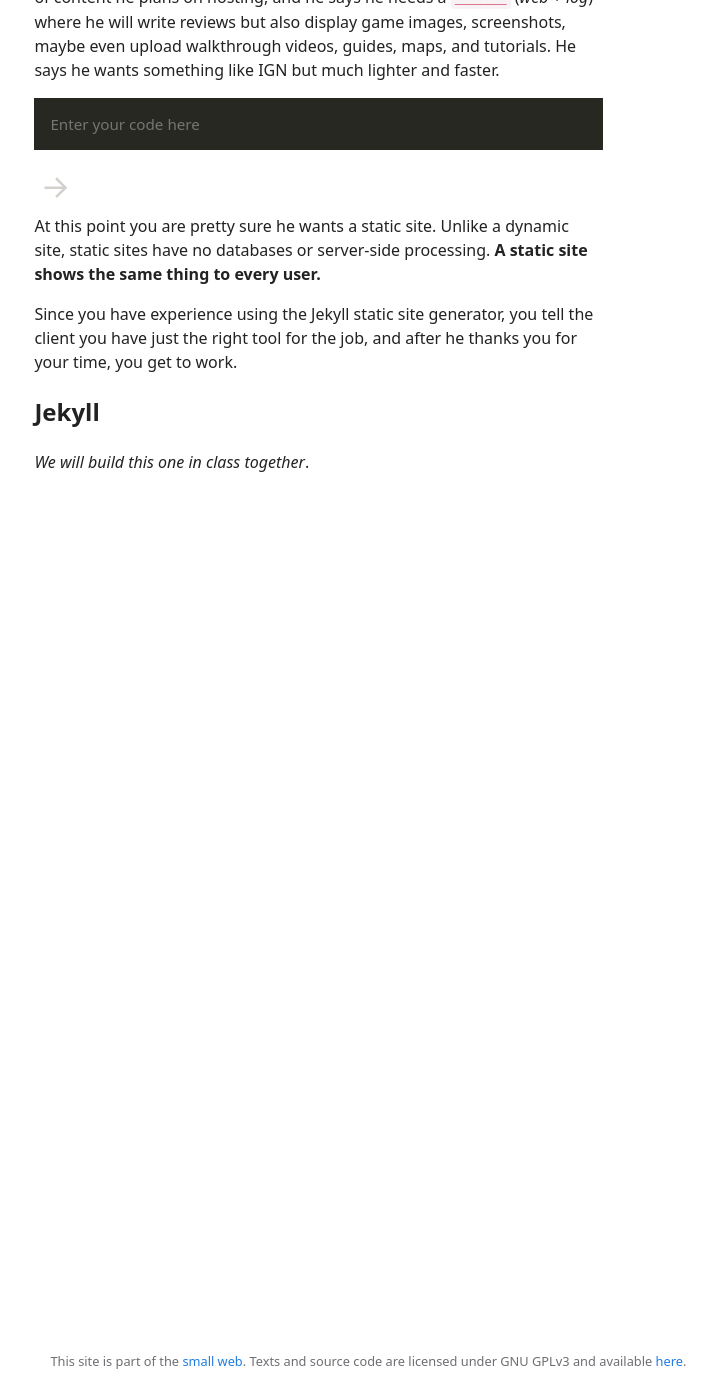
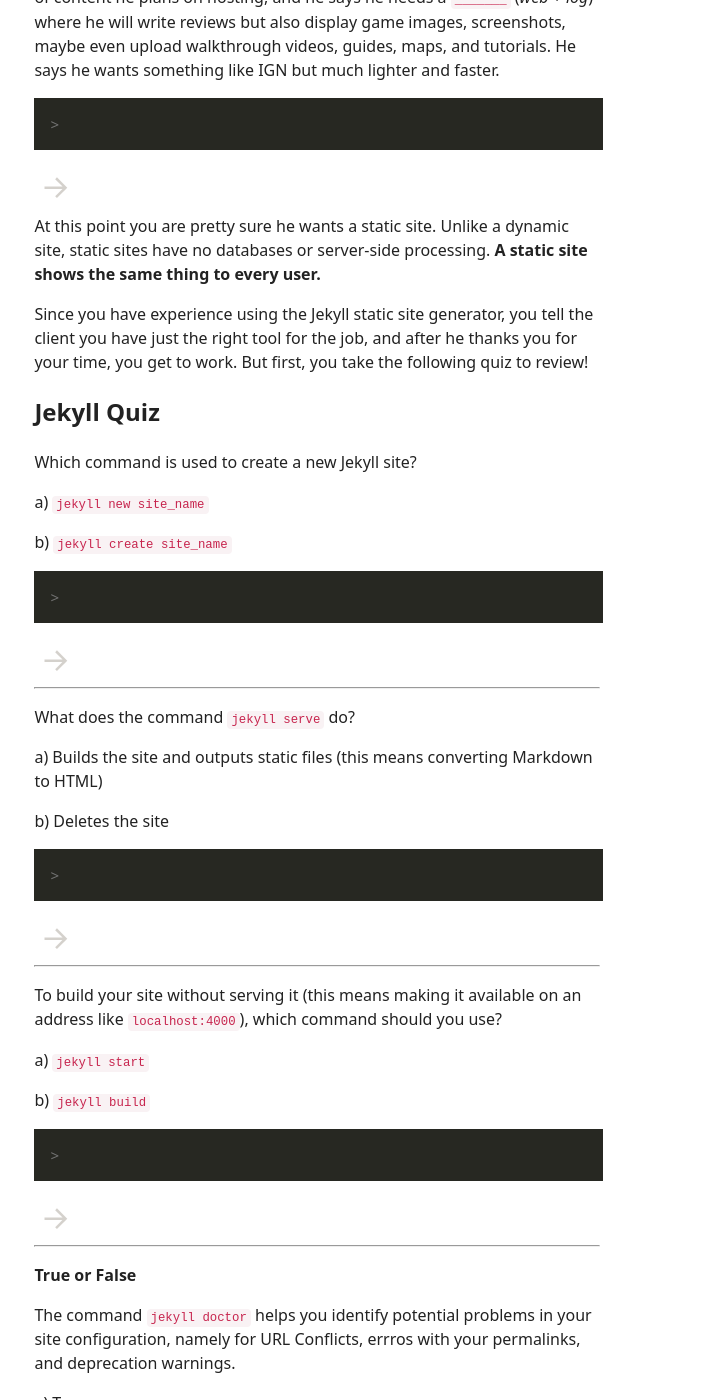
Before and after one commit to cspablocortez/cspablocortez.github.io, a Jekyll site: the page built from _posts/2024-07-30-web-hosting.md, in a window 1280 px wide and 1400 px high, scrolled down 829 px. Shown: the whole window, without its empty margins (323-1040 px from the left). Built offline with Jekyll 4.4.1, drawn with Linux system fonts in a browser that asks for light colours; some of the changed text lies outside the part shown.

Commit message:
Jekyll quiz added

```diff
--- a/_layouts/default.html
+++ b/_layouts/default.html
@@ -13,7 +13,7 @@
 
     <div class="container">
         {{ content }}
-        {% include footer.html %}
+        <!-- {% include footer.html %} -->
     </div>
 
 
--- a/_posts/2024-07-30-web-hosting.md
+++ b/_posts/2024-07-30-web-hosting.md
@@ -29,7 +29,7 @@ A client arrives at your web development firm asking if you can help him. His id
 The first thing you asked him is if he had a name for the site. He said not yet, but he definitely wants his `_______` to end with `.com`.
 
 <div style="visibility: visible;" class="lesson" data-answer="domain">
-<input type="text" class="userInput" placeholder="Enter your code here">
+<input type="text" class="userInput" placeholder="> ">
         <button class="checkBtn" onclick="checkAnswer(this)"></button>
         <p class="feedback">
         </p>
@@ -39,7 +39,7 @@ The first thing you asked him is if he had a name for the site. He said not yet,
 Next you want to know what kind of site he wants. You ask him what type of content he plans on hosting, and he says he needs a `_______` (*web* + *log*) where he will write reviews but also display game images, screenshots, maybe even upload walkthrough videos, guides, maps, and tutorials. He says he wants something like IGN but much lighter and faster.
 
 <div style="visibility: visible;" class="lesson" data-answer="blog">
-<input type="text" class="userInput" placeholder="Enter your code here">
+<input type="text" class="userInput" placeholder=">">
         <button class="checkBtn" onclick="checkAnswer(this)"></button>
         <p class="feedback">
         </p>
@@ -48,8 +48,81 @@ Next you want to know what kind of site he wants. You ask him what type of conte
 
 At this point you are pretty sure he wants a static site. Unlike a dynamic site, static sites have no databases or server-side processing. **A static site shows the same thing to every user.**
 
-Since you have experience using the Jekyll static site generator, you tell the client you have just the right tool for the job, and after he thanks you for your time, you get to work.
+Since you have experience using the Jekyll static site generator, you tell the client you have just the right tool for the job, and after he thanks you for your time, you get to work. But first, you take the following quiz to review!
 
-## Jekyll
+## Jekyll Quiz
 
-*We will build this one in class together*.
+Which command is used to create a new Jekyll site?
+
+a) `jekyll new site_name`
+
+b) `jekyll create site_name`
+
+<div class="lesson" data-answer="a">
+<input type="text" class="userInput" placeholder=">">
+        <button class="checkBtn" onclick="checkAnswer(this)"></button>
+        <p class="feedback">
+        </p>
+</div>
+
+---
+
+What does the command `jekyll serve` do?
+
+a) Builds the site and outputs static files (this means converting Markdown to HTML)
+
+b) Deletes the site
+
+<div class="lesson" data-answer="a">
+<input type="text" class="userInput" placeholder=">">
+        <button class="checkBtn" onclick="checkAnswer(this)"></button>
+        <p class="feedback">
+        </p>
+</div>
+
+---
+
+To build your site without serving it (this means making it available on an address like `localhost:4000`), which command should you use?
+
+a) `jekyll start`
+
+b) `jekyll build`
+
+<div class="lesson" data-answer="b">
+<input type="text" class="userInput" placeholder=">">
+        <button class="checkBtn" onclick="checkAnswer(this)"></button>
+        <p class="feedback">
+        </p>
+</div>
+
+---
+
+**True or False**
+
+The command `jekyll doctor` helps you identify potential problems in your site configuration, namely for URL Conflicts, errros with your permalinks, and deprecation warnings.
+
+a) True
+
+b) False
+
+<div class="lesson" data-answer="a">
+<input type="text" class="userInput" placeholder=">">
+        <button class="checkBtn" onclick="checkAnswer(this)"></button>
+        <p class="feedback">
+        </p>
+</div>
+
+---
+
+The command `jekyll clean` removes the `_site` directory and temporary files.
+
+a) True
+
+b) False
+
+<div class="lesson" data-answer="a">
+<input type="text" class="userInput" placeholder=">">
+        <button class="checkBtn" onclick="checkAnswer(this)"></button>
+        <p class="feedback">
+        </p>
+</div>
```
